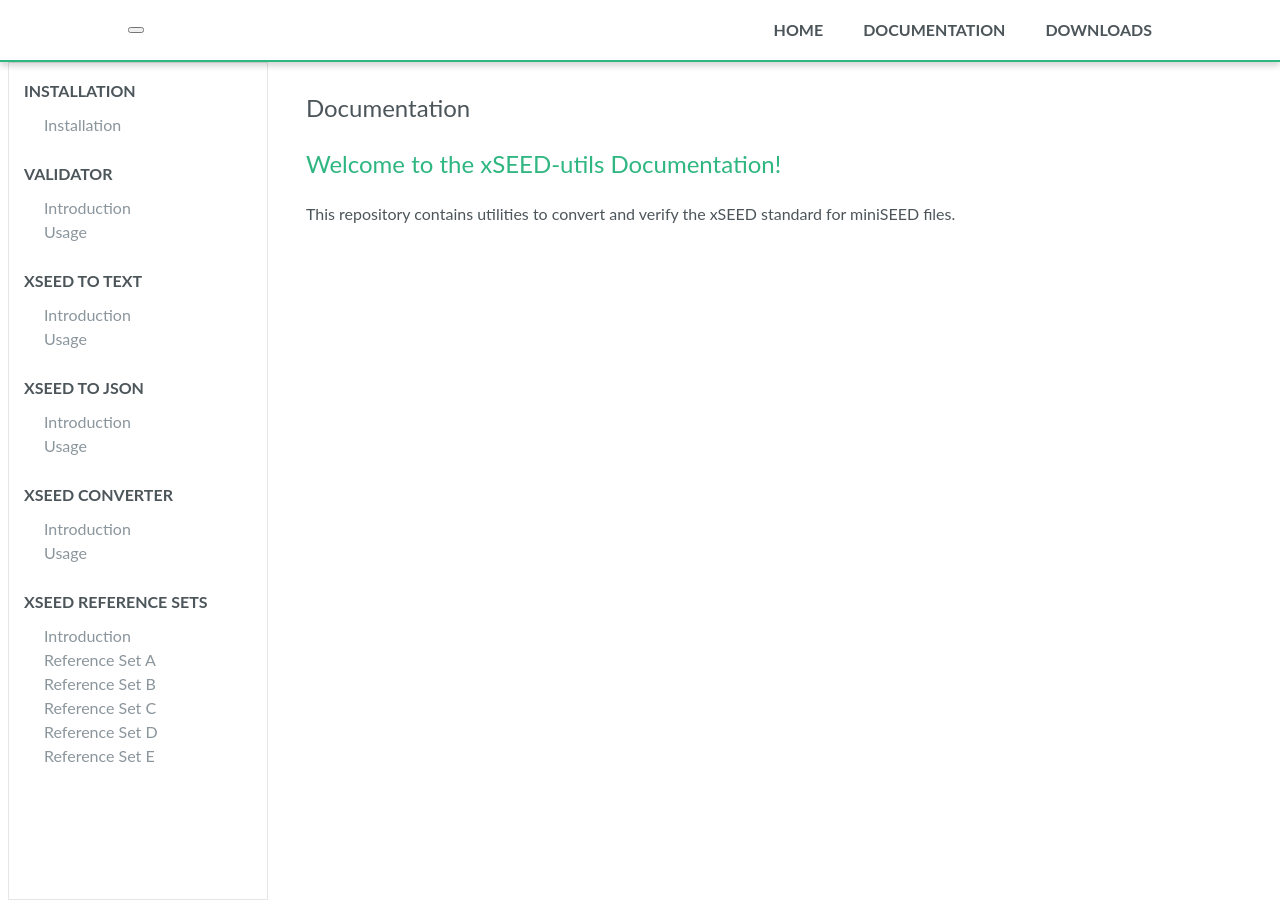
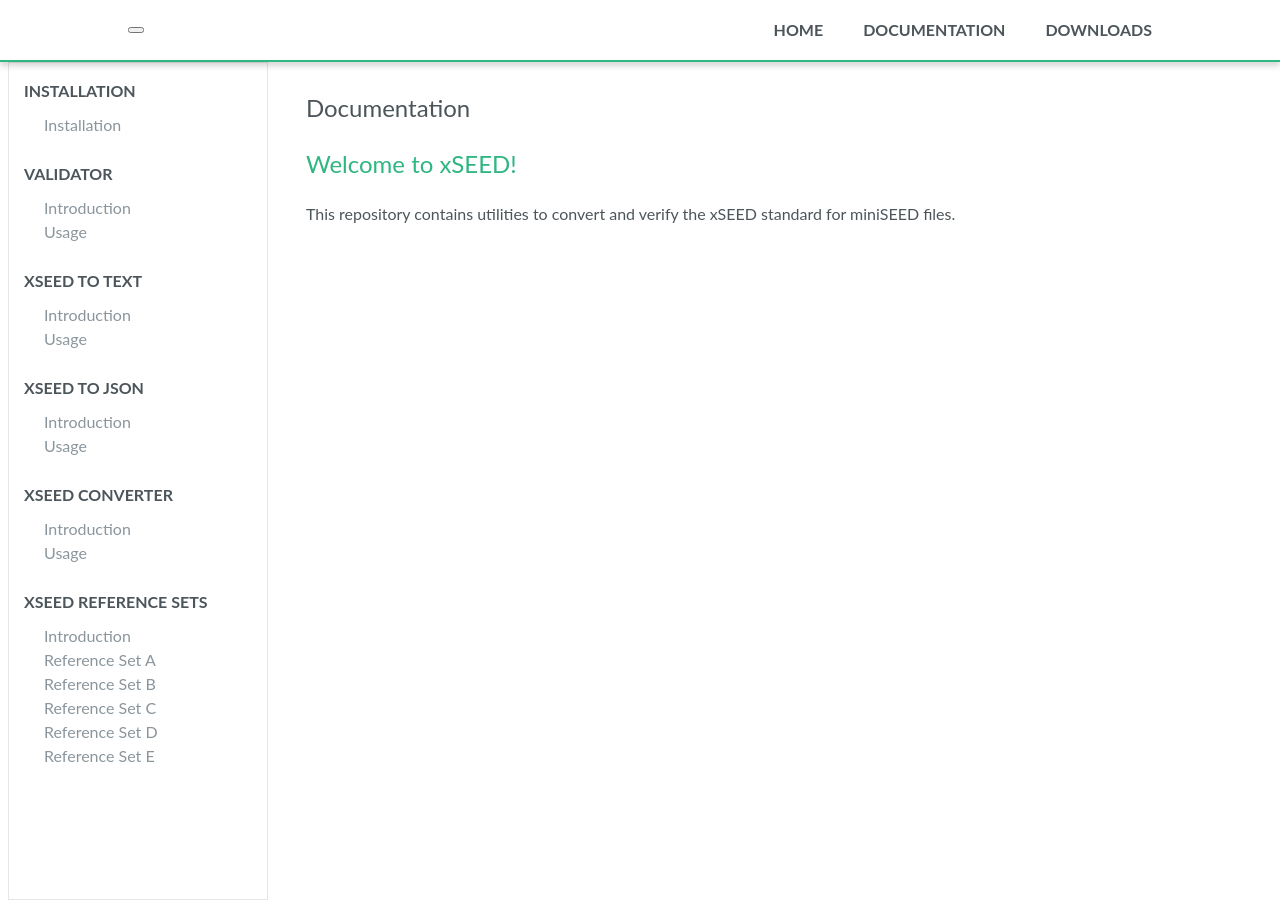
Before and after one commit to jeffreyleifer/xseed-utils, a Jekyll site: the page built from docs/documentation.md, in a window 1280 px wide. Built offline with Jekyll 4.4.1, drawn with Linux system fonts in a browser that asks for light colours; nearby versions of some CDN libraries; comment, search, counter and statistics services are not loaded.

Commit message:
Update documentation.md

```diff
--- a/docs/documentation.md
+++ b/docs/documentation.md
@@ -4,6 +4,6 @@ title: Documentation
 permalink: /documentation/
 ---
 
-## Welcome to the {{ site.title }} Documentation!
+## Welcome to xSEED!
 
 This repository contains utilities to convert and verify the xSEED standard for miniSEED files.
```
